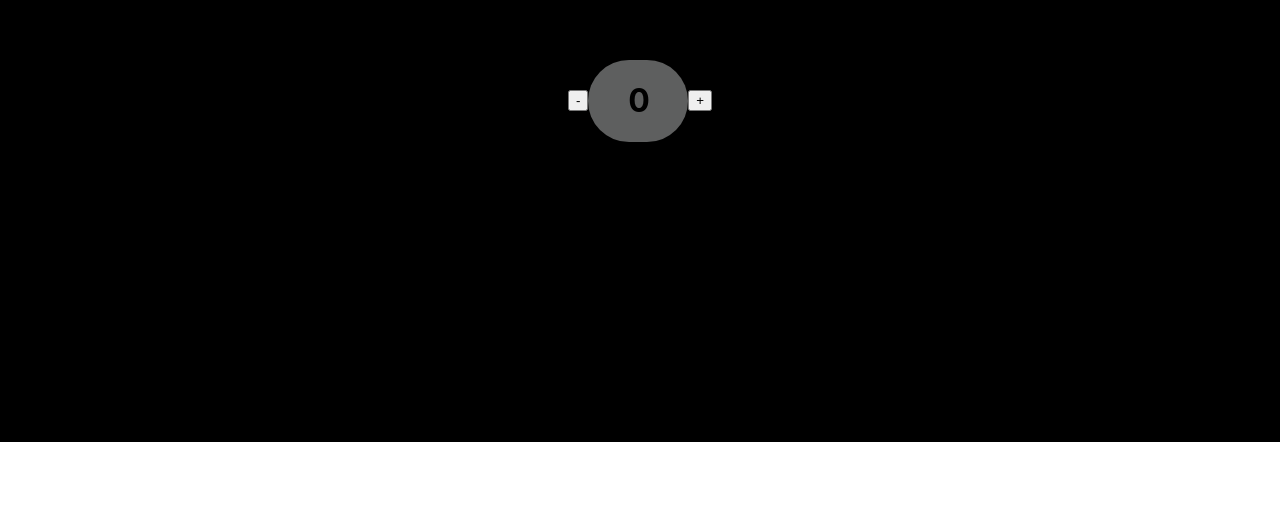
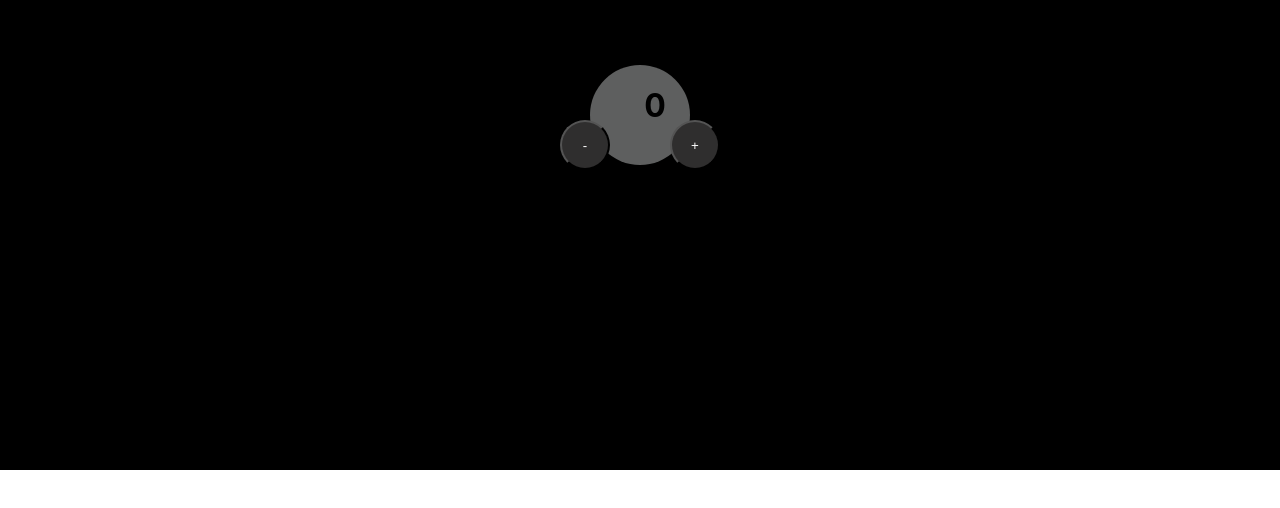
Before and after one commit to Tinady/scrimba-react-course, a React (Create React App) app in the folder memegenerator/: page / in a window 1280 px wide. Shown: the part 240-748 px from the top of the page. Built offline with nearby package versions, Linux system fonts and the light colour scheme.

Commit message:
Update App.css

```diff
--- a/memegenerator/src/App.css
+++ b/memegenerator/src/App.css
@@ -150,10 +150,35 @@
 .count{
     background-color: rgb(94, 95, 95);
     width: 100px;
-    border-radius: 50px;
+    height: 100px;
+   text-align: center;
+    border-radius: 50%;
+
 
 }
 
 .count h1{
-  padding-left: 40px;
+  padding-left: 30px;
+
+
 }
+
+.count-container button{
+   color: white;
+   background-color: rgb(47, 46, 46);
+   width: 50px;
+   height: 50px;
+   border-radius: 50%;
+   margin-top: 60px;
+
+
+}
+
+.counter-plus{
+  margin-left: -20px;
+}
+
+.counter-minus{
+  margin-right:-20px;
+  z-index: 1;
+}
```
